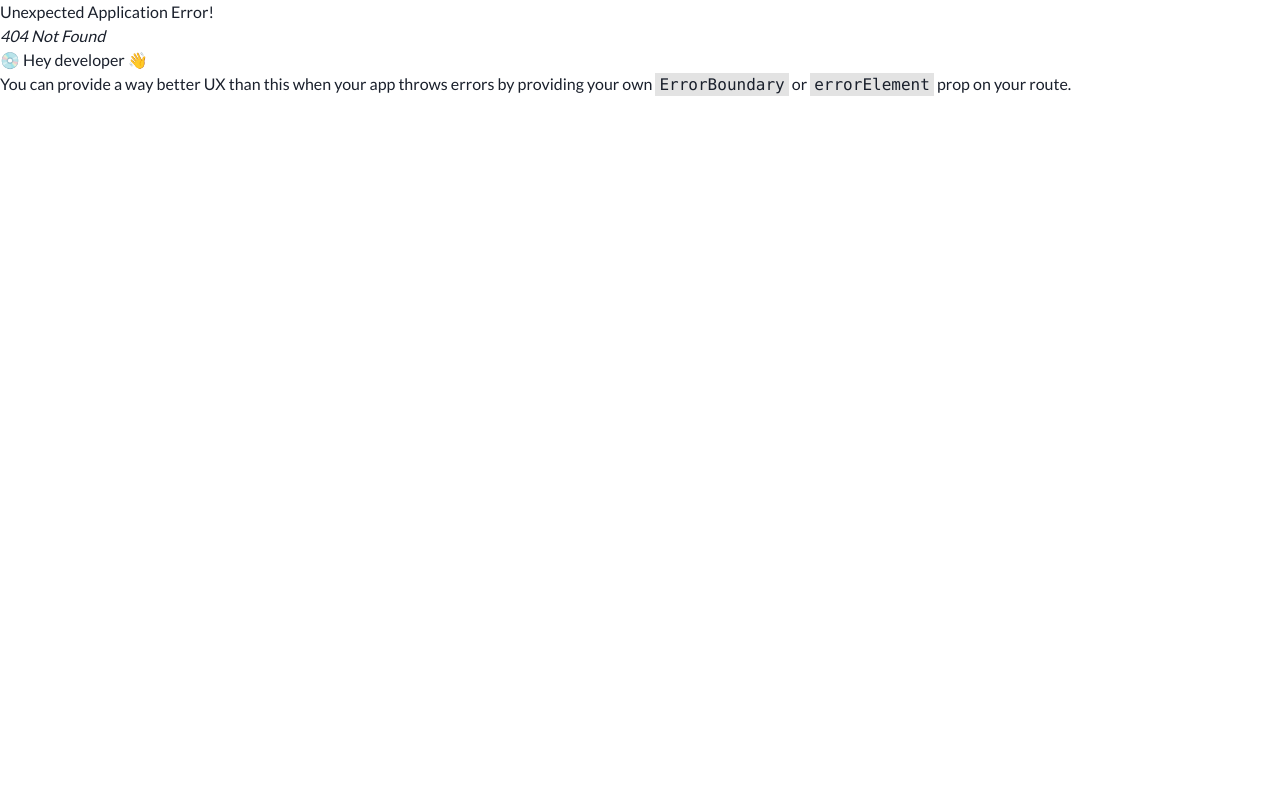
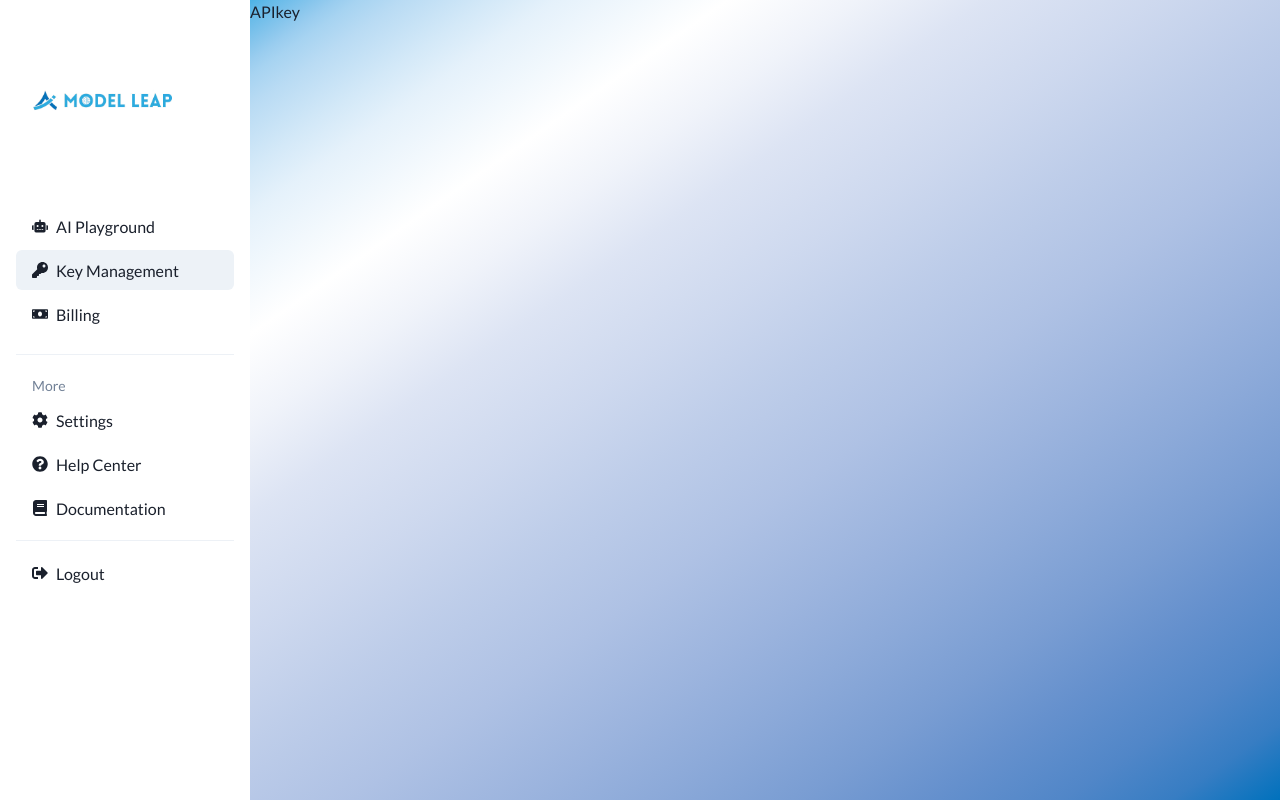
Before and after one commit to Arsalanbashir831/ModelLeap-AI, a React (Vite) app: page /app/keymanagement in a window 1280 px wide. Before the commit this address had no page. Built offline with nearby package versions, Linux system fonts and the light colour scheme.

Commit message:
added a highlight to each sidebar link

```diff
--- a/index.html
+++ b/index.html
@@ -2,7 +2,7 @@
 <html lang="en">
   <head>
     <meta charset="UTF-8" />
-    <link rel="icon" type="image/svg+xml" href="/public/model_leap_favicon.png" />
+    <link rel="icon" type="image/svg+xml" href="/model_leap_favicon.png" />
     <meta name="viewport" content="width=device-width, initial-scale=1.0" />
     <title>Model Leap AI</title>
     <link rel="preconnect" href="https://fonts.googleapis.com">
--- a/src/App.jsx
+++ b/src/App.jsx
@@ -2,6 +2,7 @@ import React from 'react'
 import { createBrowserRouter, RouterProvider } from 'react-router-dom'
 import DashboardLayout from './DashboardLayout'
 import AI from './Pages/PlayGround/AI'
+import APIkey from './Pages/KeyManagement/APIkey'
 
 const router = createBrowserRouter([
   {
@@ -10,6 +11,7 @@ const router = createBrowserRouter([
     element: <DashboardLayout></DashboardLayout>,
     children: [
       { path: '/app', element: <AI /> },
+      {path: '/app/keymanagement', element: <APIkey />},
     ]
   },
 ])
--- a/src/Components/Dashboard/Sidebar.jsx
+++ b/src/Components/Dashboard/Sidebar.jsx
@@ -17,12 +17,12 @@ import {
   FaSignOutAlt,
   FaRobot,
 } from "react-icons/fa";
-import logo from "../../../public/model_leap.png";
+// import logo from "../../../public/model_leap.png";
 
 const Sidebar = () => {
-  const location = useLocation(); // Get the current location
+  const location = useLocation();
 
-  const isActive = (path) => location.pathname === path; // Function to check if a path is active
+  const isActive = (path) => location.pathname === path;
 
   return (
     <Box
@@ -36,7 +36,7 @@ const Sidebar = () => {
       justifyContent="space-between"
     >
       <Box display="flex" flexDirection="column">
-        <Image src={logo} alt="Model Leap Logo" width={"80%"} />
+        <Image src="/model_leap.png" alt="Model Leap Logo" width={"80%"} />
         <VStack mt={"4"} spacing="1" align="stretch">
           <Button
             as={Link}
--- /dev/null
+++ b/src/Pages/KeyManagement/APIkey.jsx
@@ -0,0 +1,9 @@
+import React from 'react'
+
+const APIkey = () => {
+  return (
+    <div>APIkey</div>
+  )
+}
+
+export default APIkey
```
